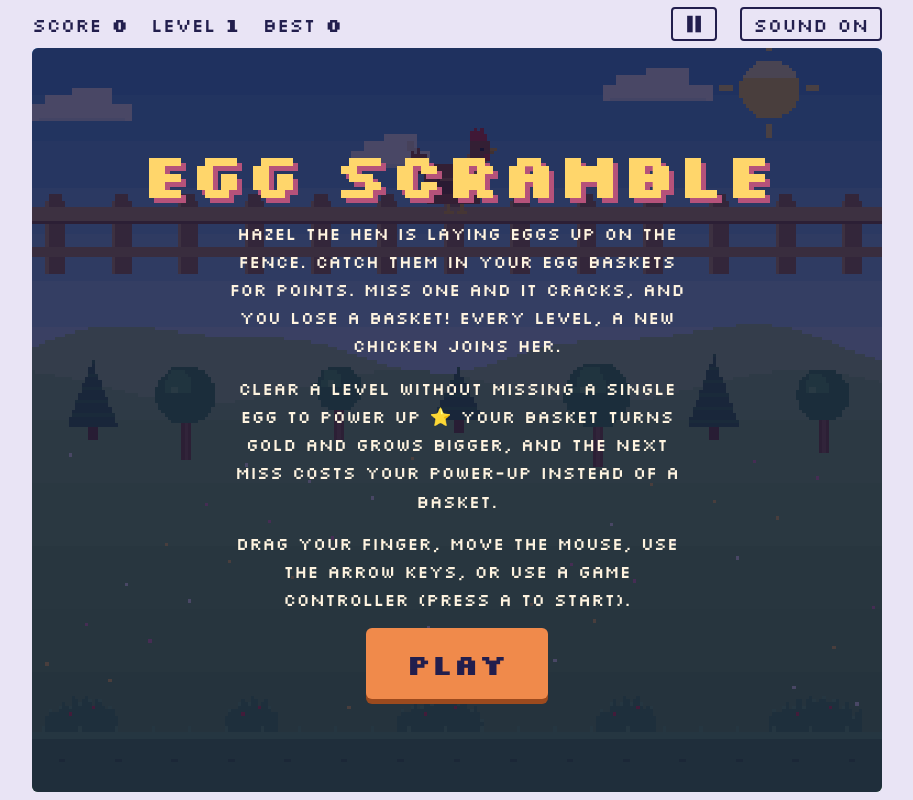
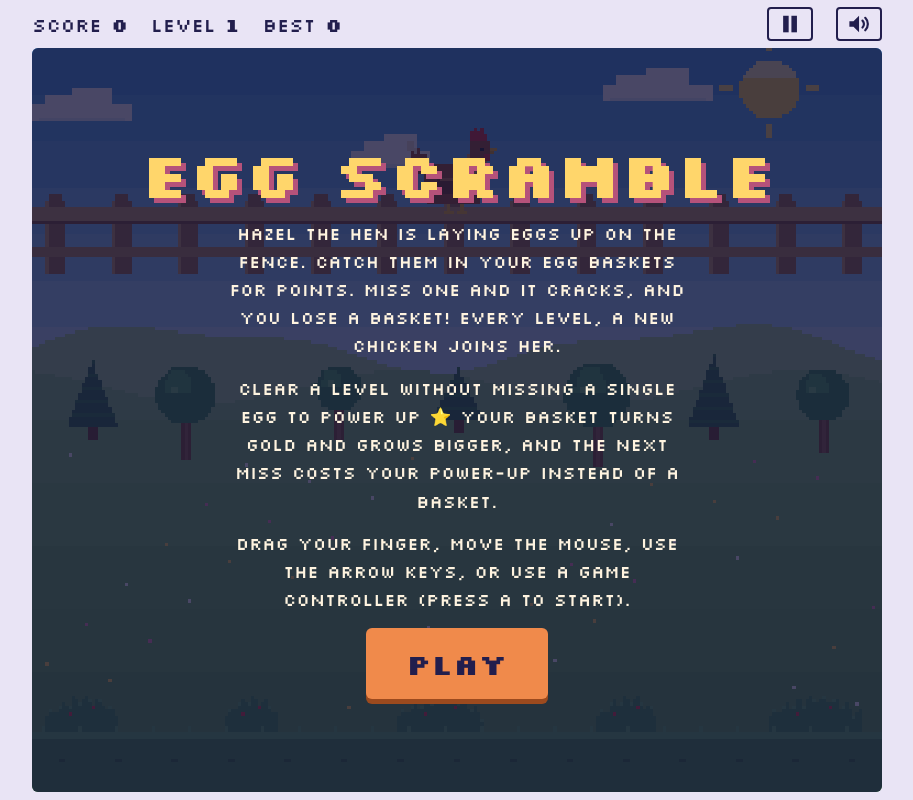
Before and after one commit to mdoroudi/egg-catcher, a plain HTML site: page index.html in a window 1280 px wide. Shown: the whole page, without its empty margins (183-1096 px from the left). Drawn offline with Linux system fonts and the light colour scheme.

Commit message:
Sound button uses a speaker icon instead of words
Co-Authored-By: Claude Opus 5.5 <noreply@anthropic.com>

```diff
--- a/index.html
+++ b/index.html
@@ -185,7 +185,7 @@
     <button class="sound" id="skipBtn" type="button" hidden>Skip level</button>
     <button class="sound" id="powerBtn" type="button" hidden>Power up</button>
     <button class="sound icon-btn" id="pauseBtn" type="button" aria-label="Pause" hidden></button>
-    <button class="sound" id="soundBtn" type="button" aria-pressed="true">Sound on</button>
+    <button class="sound icon-btn" id="soundBtn" type="button" aria-pressed="true" aria-label="Sound on"></button>
   </div>
   <div class="stage" id="stage">
     <canvas id="game" aria-label="Egg Scramble game area"></canvas>
@@ -236,6 +236,16 @@
     pauseBtn.setAttribute('aria-label', paused ? 'Resume' : 'Pause');
   }
   setPauseIcon(false);
+
+  // Sound button: speaker with waves when on, speaker with an X when off
+  const SOUND_ON_ICON = '<svg viewBox="0 0 16 16" aria-hidden="true"><path d="M1 6h3l4-4v12l-4-4H1z" fill="currentColor"/><path d="M10.5 5.5a3.5 3.5 0 010 5M12.5 3.5a6.3 6.3 0 010 9" stroke="currentColor" stroke-width="1.6" fill="none" stroke-linecap="round"/></svg>';
+  const SOUND_OFF_ICON = '<svg viewBox="0 0 16 16" aria-hidden="true"><path d="M1 6h3l4-4v12l-4-4H1z" fill="currentColor"/><path d="M10.5 5.5l4 5M14.5 5.5l-4 5" stroke="currentColor" stroke-width="1.8" stroke-linecap="round"/></svg>';
+  function setSoundIcon(on) {
+    soundBtn.innerHTML = on ? SOUND_ON_ICON : SOUND_OFF_ICON;
+    soundBtn.setAttribute('aria-label', on ? 'Sound on' : 'Sound off');
+    soundBtn.setAttribute('aria-pressed', String(on));
+  }
+  setSoundIcon(true);
 
   // Fit the game to the screen, keeping its shape
   function fit() {
@@ -298,8 +308,7 @@
 
   soundBtn.addEventListener('click', () => {
     soundOn = !soundOn;
-    soundBtn.textContent = soundOn ? 'Sound on' : 'Sound off';
-    soundBtn.setAttribute('aria-pressed', String(soundOn));
+    setSoundIcon(soundOn);
     ensureAudio();
   });
 
```
